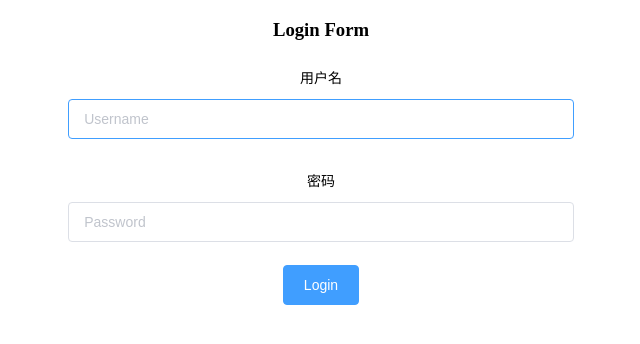
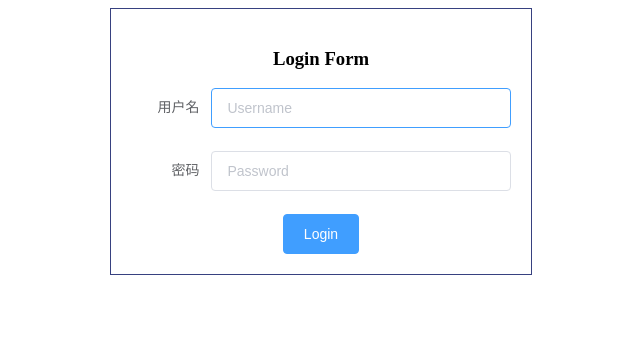
Before and after one commit to fenglixiong123/VueBack, a Vue app: page /login in a window 1280 px wide. Shown: the top 344 px of the page, without its empty margins (319-959 px from the left). Built offline with nearby package versions, Linux system fonts and the light colour scheme.

Commit message:
设置登录过期时间半个小时过期

```diff
--- a/src/router/staticRoute.js
+++ b/src/router/staticRoute.js
@@ -11,7 +11,7 @@ import Test from "../components/Test";
 const staticRoute = [
   {
     path:'/',
-    redirect: '/home'
+    redirect: '/home/house'
   },
   {
     path:'/login',
--- a/src/store/getters.js
+++ b/src/store/getters.js
@@ -1,5 +1,5 @@
 
 export default {
   token: state => state.user.token,
-  name: state => state.user.name,
+  userInfo: state => state.user.userInfo,
 }
--- a/src/store/modules/user/index.js
+++ b/src/store/modules/user/index.js
@@ -1,10 +1,17 @@
 import {apiLogin,apiLogout,apiUserInfo} from '../../../api/api_user'
 import { getToken, setToken, removeToken } from '../../../utils/auth'
-import {setUser,removeUser} from '../../../utils/info'
+import {getUser,setUser,removeUser} from '../../../utils/info'
 
+/**
+ * 这样做原因：
+ * 由于state当浏览器刷新时候会清空state
+ * 所以利用localStorage来保存数据不被清空，
+ * 刷新的话从localStorage中重新取数据
+ * @type {{userInfo: any, token}}
+ */
 const state = {
   token:getToken(),
-  name:''
+  userInfo:getUser(),
 };
 
 
@@ -12,8 +19,8 @@ const mutations = {
   setToken : (state, token) => {
     state.token = token
   },
-  setName : (state, name) => {
-    state.name = name
+  setUserInfo : (state, userInfo) => {
+    state.userInfo = userInfo
   }
 };
 
@@ -37,12 +44,11 @@ const actions = {
     console.log("----->getInfo action");
     return new Promise((resolve, reject) => {
       apiUserInfo(state.token).then(res => {
-        if (res.code!==200) {
-          reject('User info is blank')
-        }
-        commit('setName',res.data.username);
+        commit('setUserInfo',res.data);
         setUser(res.data);
         resolve(res);
+      },err=>{
+        reject(err);
       })
     })
   },
--- a/src/utils/auth.js
+++ b/src/utils/auth.js
@@ -7,12 +7,16 @@ function getToken() {
   return Cookies.get(TokenKey)
 }
 
+//设置半小时过期
 function setToken(token) {
-  return Cookies.set(TokenKey, token)
+  let maxAge = new Date(new Date().getTime() + 30 * 60 * 1000);
+  Cookies.set(TokenKey, token,{
+    expires: maxAge
+  })
 }
 
 function removeToken() {
-  return Cookies.remove(TokenKey)
+  Cookies.remove(TokenKey)
 }
 
 export {
--- a/src/view/home/index.vue
+++ b/src/view/home/index.vue
@@ -21,6 +21,7 @@
             </el-submenu>
             <el-menu-item index="4">全部都是</el-menu-item>
             <el-menu-item index="5">开开心心</el-menu-item>
+            <div style="float: left;margin-left: 300px;margin-top: 15px "><el-button type="danger" size="mini" @click="logOut">退出</el-button></div>
           </el-menu>
         </div>
       </el-header>
@@ -106,10 +107,15 @@
       },
       handleClose(key, keyPath) {
         console.log(key, keyPath);
+      },
+      logOut:function () {
+        console.log("logOut");
+        this.$store.dispatch('user/logout').then(rep=>{
+          this.$message.success("登出成功！");
+          console.log(rep);
+          this.$router.push('/login');
+        });
       }
-    },
-    created() {
-      // this.$router.push('/activeHome')
     }
   }
 </script>
--- a/src/view/house/index.vue
+++ b/src/view/house/index.vue
@@ -1,10 +1,23 @@
 <template>
   <div>
-    Home
+    用户基本信息：
+    <br/>
     <hr/>
-    {{token}}
-    <button @click="getUserInfo">获取用户信息</button>
-    <button @click="logOut">退出</button>
+
+    <el-row>
+      <el-col :span="8">
+        <el-card shadow="always" :body-style="cardStyle">
+          <p>用户ID：{{userInfo.id}}</p>
+          <p>用户名：{{userInfo.username}}</p>
+          <p>昵称：{{userInfo.nickname}}</p>
+          <p>性别：{{userInfo.sex===0?'女':'男'}}</p>
+          <p>Email：{{userInfo.email}}</p>
+          <p>Phone：{{userInfo.phone}}</p>
+          <p>地址：{{userInfo.address}}</p>
+
+        </el-card>
+      </el-col>
+    </el-row>
 
   </div>
 </template>
@@ -16,22 +29,21 @@
       components: {},
       data(){
         return{
-          token:''
+          token:'',
+          cardStyle:{
+            padding:'20px',
+            color:'yellow',
+            backgroundColor:'grey'
+          }
+        }
+      },
+      computed:{
+        userInfo:function () {
+          return this.$store.getters.userInfo;
         }
       },
       methods:{
-        logOut:function () {
-          console.log("logOut");
-          this.$store.dispatch('user/logout').then(rep=>{
-            this.$message.success("登出成功！");
-            console.log(rep);
-            this.$router.push('/login');
-          });
-        },
-        getUserInfo:function () {
-          console.log("getUserInfo");
-          this.$store.dispatch('user/getInfo');
-        }
+
       },
     }
 </script>
--- a/src/view/login/index.vue
+++ b/src/view/login/index.vue
@@ -1,41 +1,16 @@
 <template>
-  <div class="login-container">
-    <el-form ref="loginForm" class="login-form" :model="loginForm" auto-complete="on" label-position="left">
+  <div class="container">
+    <el-form label-position="right" label-width="80px" :model="loginForm">
 
-      <div>
-        <h3 class="title">Login Form</h3>
-      </div>
+      <h3>Login Form</h3>
 
-      <el-form-item prop="username">
-        <span class="svg-container">
-          用户名
-        </span>
-        <el-input
-          ref="username"
-          v-model="loginForm.username"
-          placeholder="Username"
-          name="username"
-          type="text"
-          tabindex="1"
-          auto-complete="on"
-        />
+      <el-form-item label="用户名">
+        <el-input ref="username" type="text" v-model="loginForm.username" placeholder="Username"/>
       </el-form-item>
 
-      <el-form-item prop="password">
-          <span class="svg-container">
-            密码
-          </span>
-          <el-input
-            ref="password"
-            v-model="loginForm.password"
-            type="password"
-            placeholder="Password"
-            name="password"
-            tabindex="2"
-            auto-complete="on"
-            @keyup.enter.native="handleLogin"
-          />
-        </el-form-item>
+      <el-form-item label="密码">
+        <el-input ref="password" type="password" v-model="loginForm.password" placeholder="Password" auto-complete="off" @keyup.enter.native="handleLogin"/>
+      </el-form-item>
 
       <el-button type="primary"  @click.native.prevent="handleLogin">Login</el-button>
 
@@ -76,13 +51,11 @@
           this.$store.dispatch('user/login', this.loginForm)
             .then((res) => {
               console.log(res);
-              if(res.code===200){
-                this.$message.success("恭喜你，登录成功！");
-                console.log("login success");
-                this.$router.push("/home")
-              }else {
-                console.log("login error");
-              }
+              this.$message.success("恭喜你，登录成功！");
+              console.log("login success");
+              this.$router.push("/home/house");
+              console.log("获取用户信息...");
+              this.$store.dispatch('user/getInfo');
             })
             .catch((err) => {
               console.log("登录请求出错：",err)
@@ -93,9 +66,11 @@
 </script>
 
 <style scoped>
-.login-container{
+.container{
+  padding: 20px;
+  border: solid 1px #374180;
   text-align: center;
   margin: 0 auto;
-  width: 40%;
+  width: 30%;
 }
 </style>
```
